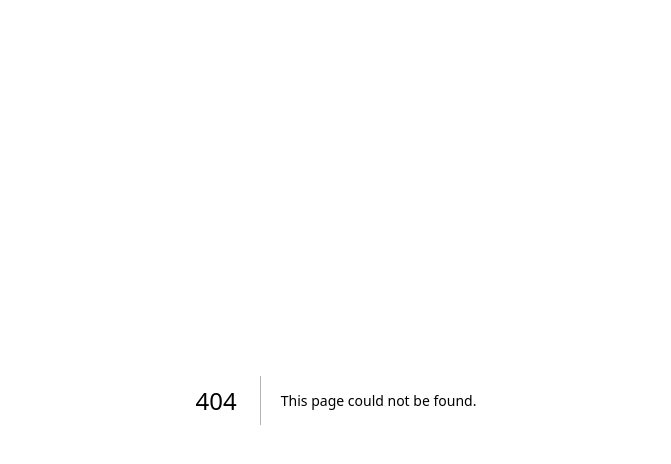
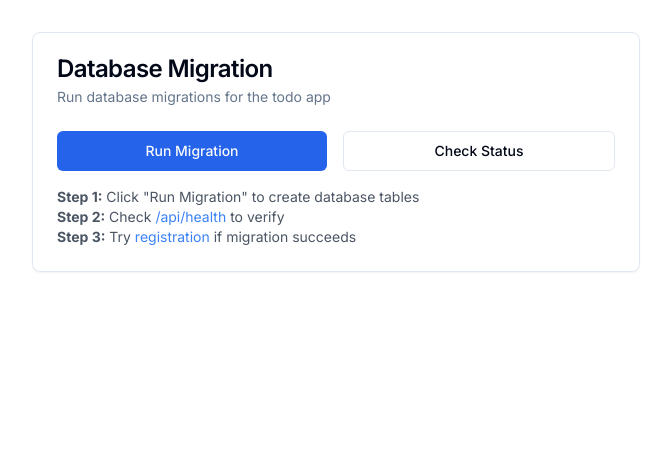
Before and after one commit to TRIBUI106/czToDo, a Next.js app: page /migrate in a window 1280 px wide. Before the commit this address had no page. Shown: the top 464 px of the page, without its empty margins (304-975 px from the left). Built offline with nearby package versions, Linux system fonts and the light colour scheme.

Commit message:
Add migration UI page for manual database setup

```diff
--- /dev/null
+++ b/src/app/migrate/page.tsx
@@ -0,0 +1,109 @@
+'use client'
+
+import { useState } from 'react'
+import { Button } from '@/components/ui/button'
+import { Card, CardContent, CardDescription, CardHeader, CardTitle } from '@/components/ui/card'
+
+export default function MigratePage() {
+  const [loading, setLoading] = useState(false)
+  const [result, setResult] = useState<any>(null)
+
+  const runMigration = async () => {
+    setLoading(true)
+    setResult(null)
+
+    try {
+      const response = await fetch('/api/migrate', {
+        method: 'POST',
+        headers: {
+          'Content-Type': 'application/json'
+        }
+      })
+
+      const data = await response.json()
+      setResult(data)
+    } catch (error) {
+      setResult({
+        success: false,
+        error: error instanceof Error ? error.message : 'Unknown error'
+      })
+    } finally {
+      setLoading(false)
+    }
+  }
+
+  const checkMigrationStatus = async () => {
+    setLoading(true)
+    setResult(null)
+
+    try {
+      const response = await fetch('/api/migrate', {
+        method: 'GET'
+      })
+
+      const data = await response.json()
+      setResult(data)
+    } catch (error) {
+      setResult({
+        success: false,
+        error: error instanceof Error ? error.message : 'Unknown error'
+      })
+    } finally {
+      setLoading(false)
+    }
+  }
+
+  return (
+    <div className="container mx-auto p-8 max-w-2xl">
+      <Card>
+        <CardHeader>
+          <CardTitle>Database Migration</CardTitle>
+          <CardDescription>
+            Run database migrations for the todo app
+          </CardDescription>
+        </CardHeader>
+        <CardContent className="space-y-4">
+          <div className="flex gap-4">
+            <Button
+              onClick={runMigration}
+              disabled={loading}
+              className="flex-1"
+            >
+              {loading ? 'Running...' : 'Run Migration'}
+            </Button>
+
+            <Button
+              onClick={checkMigrationStatus}
+              disabled={loading}
+              variant="outline"
+              className="flex-1"
+            >
+              {loading ? 'Checking...' : 'Check Status'}
+            </Button>
+          </div>
+
+          {result && (
+            <Card>
+              <CardHeader>
+                <CardTitle className="text-lg">
+                  {result.success ? '✅ Success' : '❌ Error'}
+                </CardTitle>
+              </CardHeader>
+              <CardContent>
+                <pre className="whitespace-pre-wrap text-sm bg-gray-100 dark:bg-gray-800 p-4 rounded overflow-auto">
+                  {JSON.stringify(result, null, 2)}
+                </pre>
+              </CardContent>
+            </Card>
+          )}
+
+          <div className="text-sm text-gray-600 dark:text-gray-400">
+            <p><strong>Step 1:</strong> Click "Run Migration" to create database tables</p>
+            <p><strong>Step 2:</strong> Check <a href="/api/health" className="text-blue-500 hover:underline" target="_blank">/api/health</a> to verify</p>
+            <p><strong>Step 3:</strong> Try <a href="/auth/register" className="text-blue-500 hover:underline">registration</a> if migration succeeds</p>
+          </div>
+        </CardContent>
+      </Card>
+    </div>
+  )
+}
```
